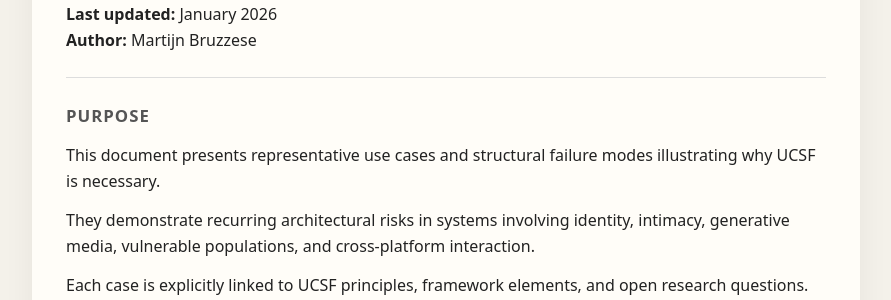
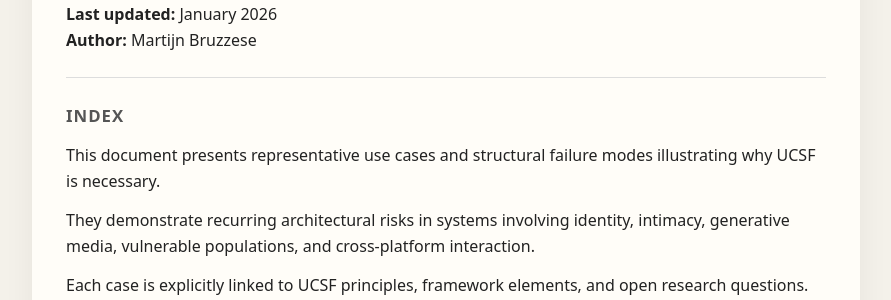
Before and after one commit to MartijnBruzzese/ModelHaven-Studio, a Jekyll site: the page built from USE_CASES.md, in a window 1280 px wide and 900 px high. Shown: the part 227-527 px from the top of the window, without its empty margins (194-1085 px from the left). Built offline with Jekyll 4.4.1, drawn with Linux system fonts in a browser that asks for light colours; some of the changed text lies outside the part shown.

Commit message:
Update USE_CASES.md

```diff
--- a/USE_CASES.md
+++ b/USE_CASES.md
@@ -12,7 +12,8 @@
 
 ---
 
-## Purpose
+<a id="index"></a>
+## Index
 
 This document presents representative use cases and structural failure modes illustrating why UCSF is necessary.
 
@@ -70,6 +71,8 @@
 - Framework: Fail-Closed Design; Consent Provenance
 - Open Questions: Revocation propagation; Identity representation
 
+[↑ Back to Index](#index)
+
 ---
 
 ## Use Case 2 — Synthetic Companionship and Emotional Dependency
@@ -95,8 +98,9 @@
 - Framework: Risk Classification; Ethical Refusal
 - Open Questions: Dependency detection; Companion boundaries
 
+[↑ Back to Index](#index)
+
 ---
-
 ## Use Case 3 — Erotic Content Generation Without Creator Control
 
 ### Scenario
@@ -119,6 +123,7 @@
 - Principles: Consent as Condition; Repair Obligation
 - Framework: Identity Integrity; Revocation Architecture
 - Open Questions: Consent usability; Derivative control
+[↑ Back to Index](#index)
 
 ---
 
@@ -145,6 +150,8 @@
 - Framework: Fail-Closed Design; Developmental Boundaries
 - Open Questions: Age uncertainty handling; Safe youth interaction
 
+[↑ Back to Index](#index)
+
 ---
 
 ## Use Case 5 — Animal Exploitation in Synthetic Media
@@ -167,6 +174,8 @@
 - Principles: Non-Human Life is Morally Relevant
 - Framework: Structural Prohibitions
 - Open Questions: Animal protection encoding
+
+[↑ Back to Index](#index)
 
 ---
 
@@ -191,6 +200,8 @@
 - Framework: Environmental Responsibility
 - Open Questions: Ecological thresholds
 
+[↑ Back to Index](#index)
+
 ---
 
 ## Use Case 7 — Youth Interaction on Mixed-Content Platforms
@@ -213,6 +224,8 @@
 - Principles: Safety as Design Responsibility
 - Framework: Risk Classification
 - Open Questions: Youth digital safety models
+
+[↑ Back to Index](#index)
 
 ---
 
@@ -237,6 +250,8 @@
 - Framework: Drift Detection
 - Open Questions: Ethical normalization
 
+[↑ Back to Index](#index)
+
 ---
 
 ## Use Case 9 — Identity Misuse Through Composite Generation
@@ -259,6 +274,8 @@
 - Principles: Identity Integrity
 - Framework: Consent Provenance
 - Open Questions: Composite identity limits
+
+[↑ Back to Index](#index)
 
 ---
 
@@ -283,6 +300,8 @@
 - Framework: Interoperable Consent
 - Open Questions: Cross-platform governance
 
+[↑ Back to Index](#index)
+
 ---
 
 ## Use Case 11 — Parasitic Monetization Loops
@@ -304,6 +323,8 @@
 - Principles: Power Requires Responsibility
 - Framework: Commercial Scope Enforcement
 - Open Questions: Incentive alignment
+
+[↑ Back to Index](#index)
 
 ---
 
@@ -327,6 +348,8 @@
 - Framework: Risk Classification
 - Open Questions: Behavioral ethics
 
+[↑ Back to Index](#index)
+
 ---
 
 ## Use Case 13 — Social Simulation Without Oversight
@@ -349,6 +372,8 @@
 - Framework: Risk Thresholds
 - Open Questions: Social simulation ethics
 
+[↑ Back to Index](#index)
+
 ---
 
 ## Use Case 14 — Resource-Driven Scaling Externalities
@@ -370,6 +395,8 @@
 - Principles: Environmental Limits
 - Framework: Resource Constraints
 - Open Questions: Sustainable scaling
+
+[↑ Back to Index](#index)
 
 ---
 
@@ -395,6 +422,8 @@
 - Framework: Interoperable Validation
 - Open Questions: Revocation propagation
 
+[↑ Back to Index](#index)
+
 ---
 
 ## Use Case 16 — Coordinated Abuse Networks Exploiting Platform Fragmentation
@@ -418,6 +447,8 @@
 - Principles: Power Requires Responsibility; Repair Obligation
 - Framework: Cross-System Governance
 - Open Questions: Network-level accountability
+
+[↑ Back to Index](#index)
 
 ---
 
@@ -445,6 +476,8 @@
 - Framework: Interoperable Consent; Revocation Architecture
 - Open Questions: Cross-platform enforcement; victim-centered takedown design
 
+[↑ Back to Index](#index)
+
 ---
 
 ## Use Case 18 — Coordinated Abuse Networks
@@ -470,6 +503,8 @@
 - Framework: Cross-System Governance; Risk Aggregation
 - Open Questions: Distributed accountability
 
+[↑ Back to Index](#index)
+
 ---
 
 ## Use Case 19 — Youth Exposure via Algorithmic Discovery
@@ -494,6 +529,8 @@
 - Framework: Risk Classification; Drift Detection
 - Open Questions: Algorithmic responsibility in youth contexts
 
+[↑ Back to Index](#index)
+
 ---
 
 ## Design Lessons
@@ -512,3 +549,7 @@
 ---
 
 *This document supports UCSF v1.0 and evolves through peer review.*
+
+[↑ Back to Index](#index)
+
+---
```
